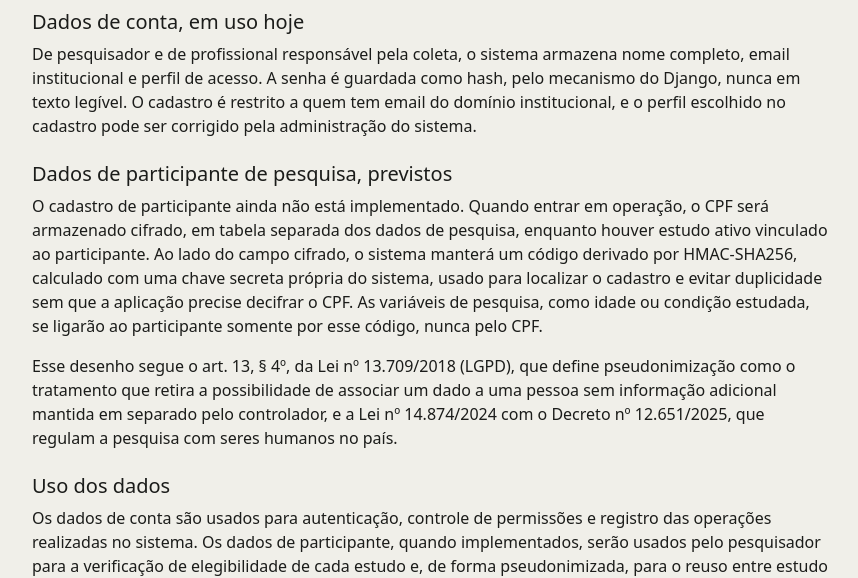
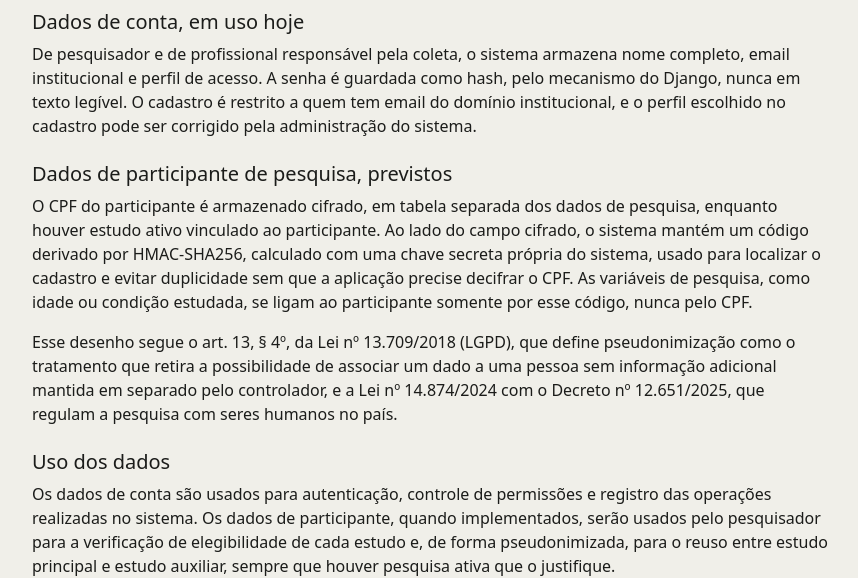
Before and after one commit to BrunoAssis-source/PFC, a Django app: page /politica-de-privacidade/ in a window 1280 px wide. Shown: the part 269-847 px from the top of the page, without its empty margins (210-1068 px from the left). Run offline with Django 5.2, Linux system fonts and the light colour scheme; parts of the project's set-up code (start-up, migrations or seed data) failed here and were passed over.

Commit message:
documenta identificacao de voluntario, chaves do cpf e trabalho futuro

```diff
--- a/templates/autenticacao/politica_privacidade.html
+++ b/templates/autenticacao/politica_privacidade.html
@@ -9,7 +9,7 @@
     <p>De pesquisador e de profissional responsável pela coleta, o sistema armazena nome completo, email institucional e perfil de acesso. A senha é guardada como hash, pelo mecanismo do Django, nunca em texto legível. O cadastro é restrito a quem tem email do domínio institucional, e o perfil escolhido no cadastro pode ser corrigido pela administração do sistema.</p>
 
     <h2 class="h5 mt-4">Dados de participante de pesquisa, previstos</h2>
-    <p>O cadastro de participante ainda não está implementado. Quando entrar em operação, o CPF será armazenado cifrado, em tabela separada dos dados de pesquisa, enquanto houver estudo ativo vinculado ao participante. Ao lado do campo cifrado, o sistema manterá um código derivado por HMAC-SHA256, calculado com uma chave secreta própria do sistema, usado para localizar o cadastro e evitar duplicidade sem que a aplicação precise decifrar o CPF. As variáveis de pesquisa, como idade ou condição estudada, se ligarão ao participante somente por esse código, nunca pelo CPF.</p>
+    <p>O CPF do participante é armazenado cifrado, em tabela separada dos dados de pesquisa, enquanto houver estudo ativo vinculado ao participante. Ao lado do campo cifrado, o sistema mantém um código derivado por HMAC-SHA256, calculado com uma chave secreta própria do sistema, usado para localizar o cadastro e evitar duplicidade sem que a aplicação precise decifrar o CPF. As variáveis de pesquisa, como idade ou condição estudada, se ligam ao participante somente por esse código, nunca pelo CPF.</p>
     <p>Esse desenho segue o art. 13, § 4º, da Lei nº 13.709/2018 (LGPD), que define pseudonimização como o tratamento que retira a possibilidade de associar um dado a uma pessoa sem informação adicional mantida em separado pelo controlador, e a Lei nº 14.874/2024 com o Decreto nº 12.651/2025, que regulam a pesquisa com seres humanos no país.</p>
 
     <h2 class="h5 mt-4">Uso dos dados</h2>
```
Also changed, not shown: README.md.
